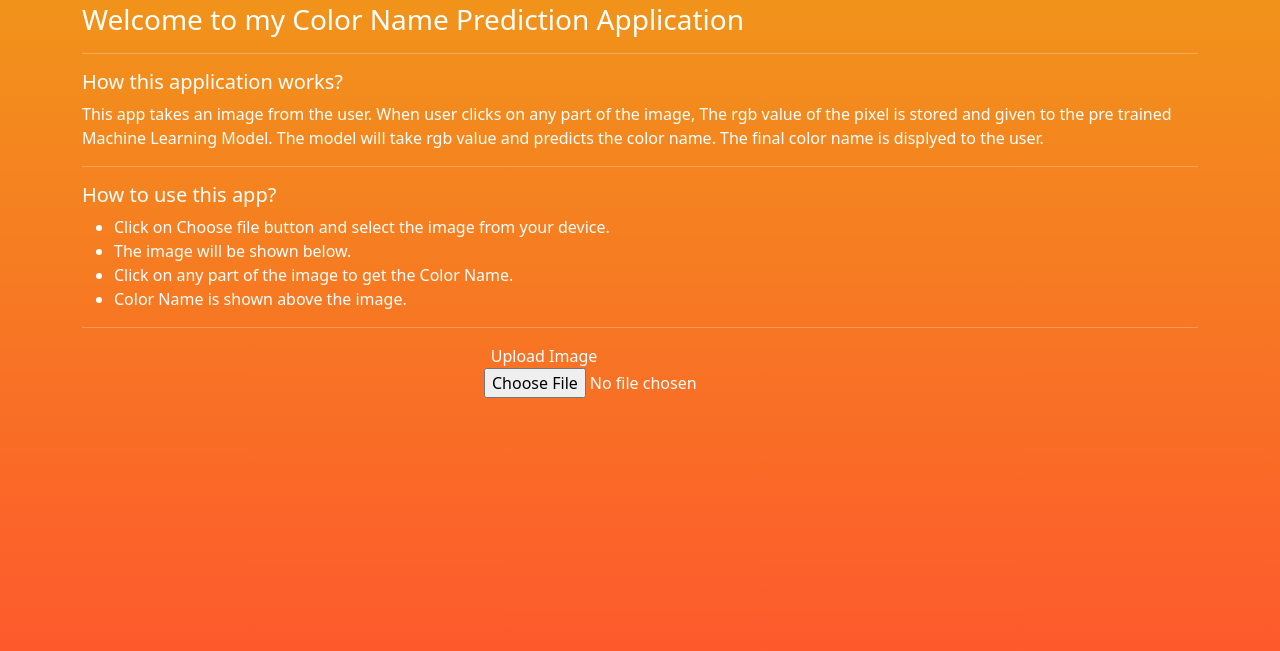
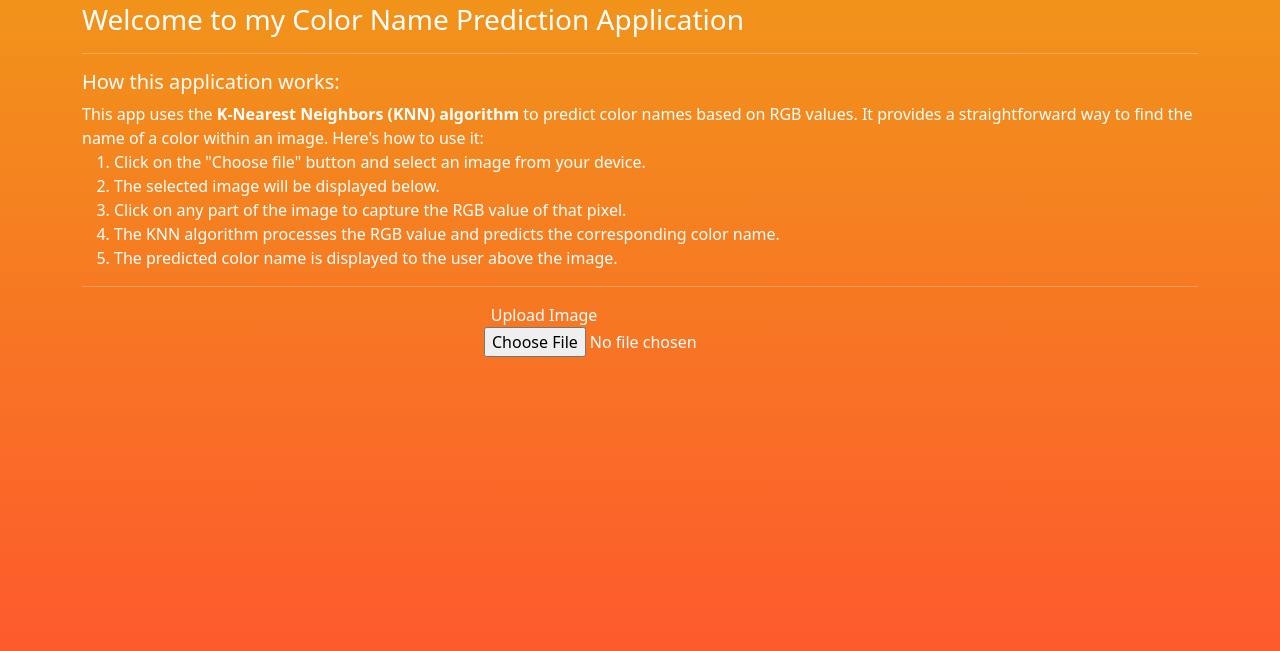
Before and after one commit to LakshmanKishore/colorNamePrediction, a plain HTML site: page index.html in a window 1280 px wide. Shown: the part 53-704 px from the top of the page. Drawn offline with nearby package versions, Linux system fonts and the light colour scheme; no server answers.

Commit message:
Update introduction in home page

```diff
--- a/index.html
+++ b/index.html
@@ -19,24 +19,21 @@
         <div class="container">
             <h3> Welcome to my Color Name Prediction Application </h3>
             <hr>
-            <h5>How this application works?</h5>
+            <h5>How this application works:</h5>
             <div>
-                This app takes an image from the user. When user clicks on any part of the image, The rgb value of the
-                pixel is stored and given to the pre trained Machine Learning Model.
-                The model will take rgb value and predicts the color name.
-                The final color name is displyed to the user.
+                This app uses the <b>K-Nearest Neighbors (KNN) algorithm</b> to predict color names based on RGB values. It provides a straightforward way to find the name of a color within an image. Here's how to use it:
+                <ol>
+                    <li>Click on the "Choose file" button and select an image from your device.</li>
+                    <li>The selected image will be displayed below.</li>
+                    <li>Click on any part of the image to capture the RGB value of that pixel.</li>
+                    <li>The KNN algorithm processes the RGB value and predicts the corresponding color name.</li>
+                    <li>The predicted color name is displayed to the user above the image.</li>
+                </ol>
             </div>
-            <hr>
-            <h5>How to use this app?</h5>
-            <ul>
-                <li>Click on Choose file button and select the image from your device.</li>
-                <li>The image will be shown below.</li>
-                <li>Click on any part of the image to get the Color Name.</li>
-                <li>Color Name is shown above the image.</li>
-            </ul>
             <hr>
         </div>
     </div>
+
     <div align="center" class="inputImage">
         <div class="form-group">
             <div><label for="file" style="cursor: pointer; margin-right: 12rem;">Upload Image</label></div>
```
